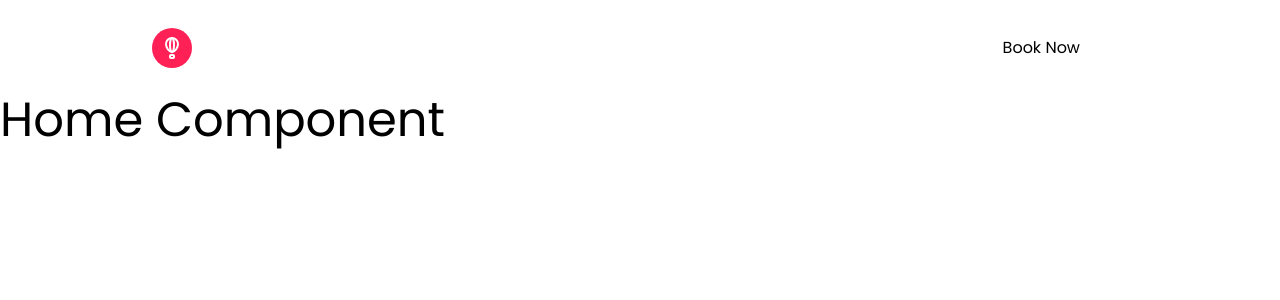
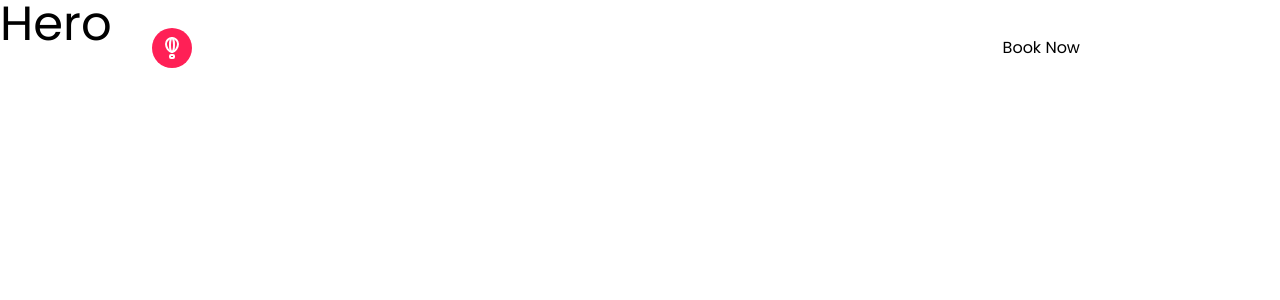
Before and after one commit to emmeiwhite/travel-exploration, a Next.js app: page / in a window 1280 px wide. Shown: the top 300 px of the page. Built offline with nearby package versions, Linux system fonts and the light colour scheme.

Commit message:
Hero Video Banner with text (WIP)

```diff
--- a/components/Home/Home.tsx
+++ b/components/Home/Home.tsx
@@ -1,3 +1,9 @@
+import Hero from './Hero/Hero'
+
 export default function Home() {
-  return <div className="overall-hidden min-h-[3000px] pt-[12vh]">Home Component</div>
+  return (
+    <div className="overall-hidden">
+      <Hero />
+    </div>
+  )
 }
--- a/components/Home/Navbar/ResponsiveNav.tsx
+++ b/components/Home/Navbar/ResponsiveNav.tsx
@@ -10,10 +10,7 @@ export default function ResponsiveNav() {
   const handleCloseNav = () => setShowNav(false)
   return (
     <div>
-      <Nav
-        handleShowNav={handleShowNav}
-        showNav={showNav}
-      />
+      <Nav handleShowNav={handleShowNav} />
       <MobileNav
         showNav={showNav}
         handleCloseNav={handleCloseNav}
```
